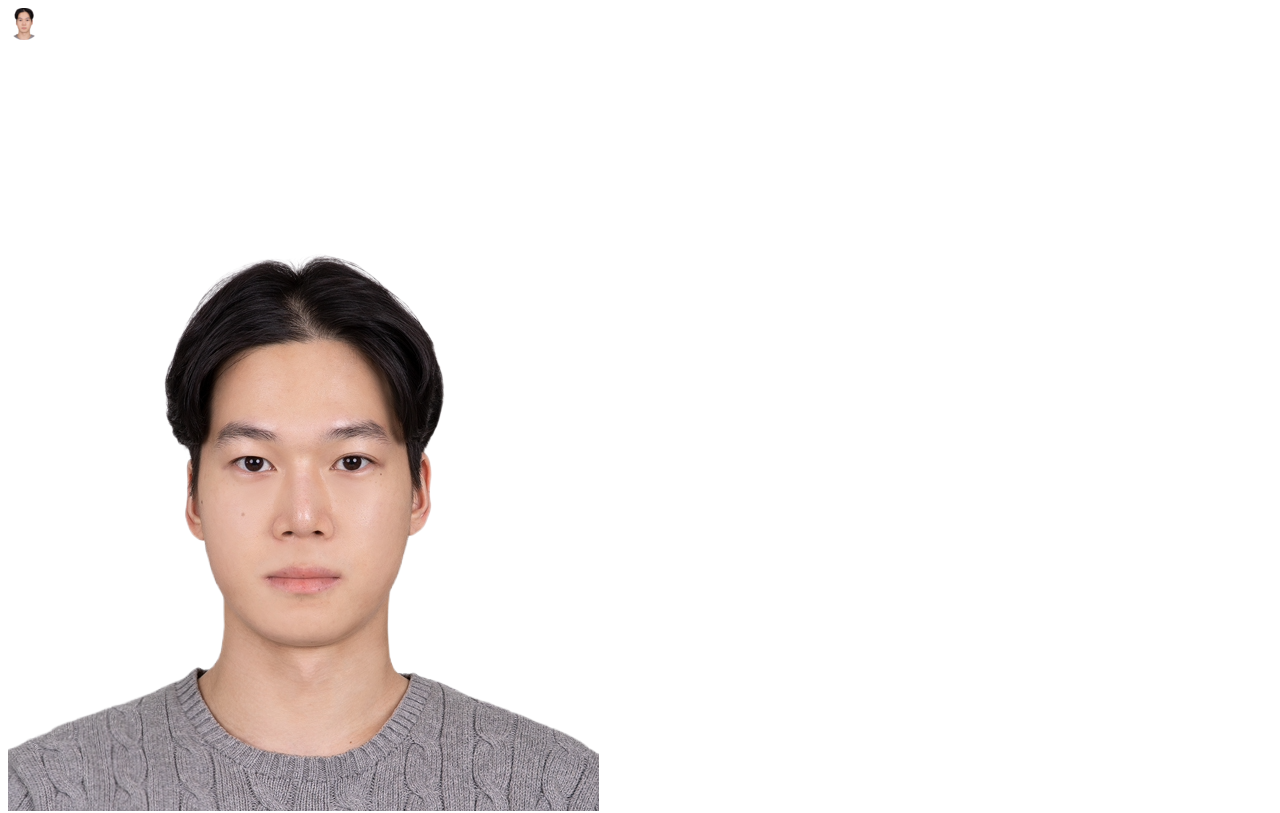
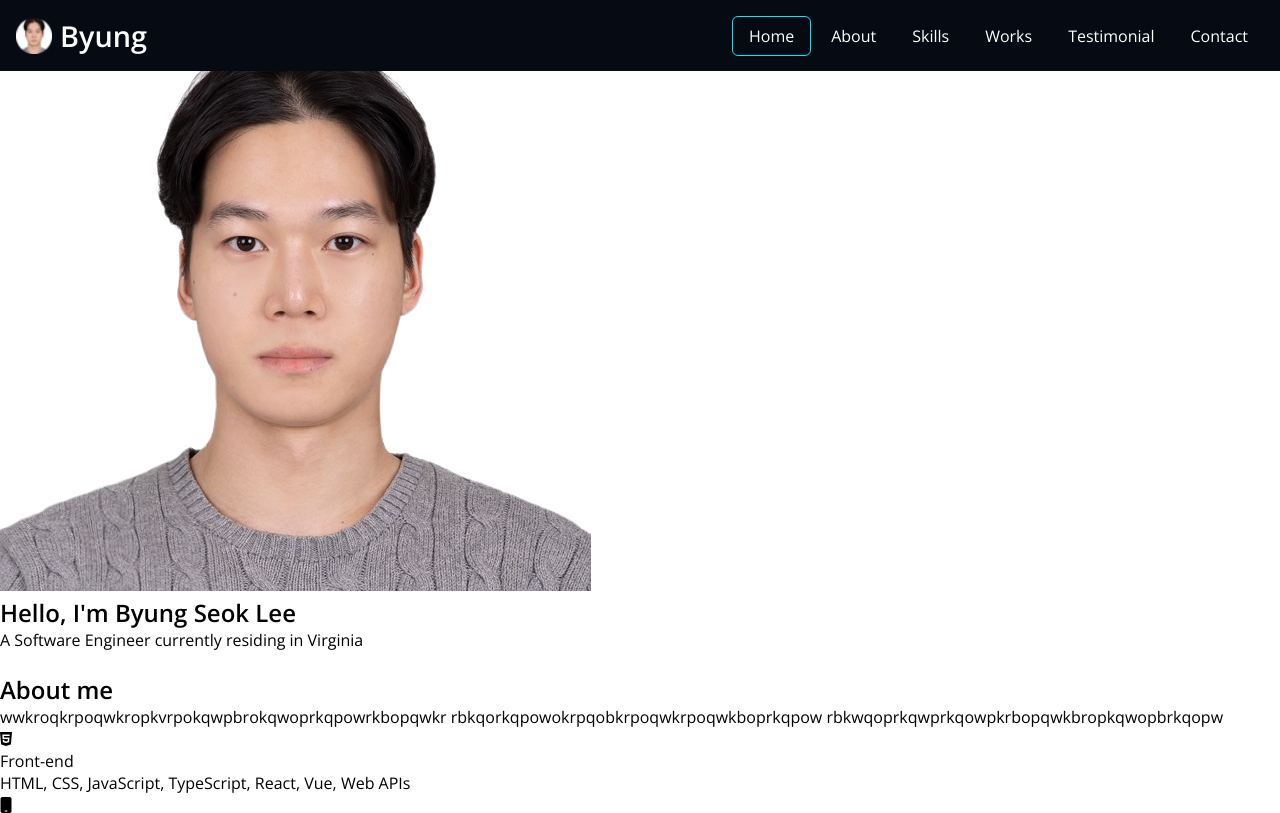
Before and after one commit to byunglee2/portfolio_bsl, a plain HTML site: page index.html in a window 1280 px wide. Shown: the top 813 px of the page. Drawn offline with nearby package versions, Linux system fonts and the light colour scheme.

Commit message:
CSS-Header

```diff
--- a/css/style.css
+++ b/css/style.css
@@ -21,6 +21,7 @@
 
 body {
   font-family: "Open Sans", sans-serif;
+  margin: 0;
 }
 
 h1,
@@ -50,3 +51,48 @@ button {
 button:focus {
   outline: 1px solid var(--color-accent);
 }
+
+/* Header */
+.header {
+  background-color: #050a13;
+  position: fixed;
+  top: 0;
+  width: 100%;
+  padding: 1rem;
+  display: flex;
+  justify-content: space-between;
+  align-items: center;
+}
+
+.header__logo {
+  display: flex;
+  align-items: center;
+  gap: 8px;
+}
+
+.header__logo__img {
+  width: 36px;
+  height: 36px;
+}
+
+.header__logo__title {
+  font-size: 1.8rem;
+}
+
+.header__menu {
+  display: flex;
+  gap: 4px;
+}
+
+.header__menu__item {
+  padding: 8px 16px;
+}
+
+.header__menu__item:hover {
+  border-bottom: 1px solid var(--color-accent);
+}
+
+.header__menu__item.active {
+  border: 1px solid var(--color-accent);
+  border-radius: 6px;
+}
--- a/index.html
+++ b/index.html
@@ -36,19 +36,21 @@
   </head>
   <body>
     <!-- Header -->
-    <header>
-      <div>
-        <img src="images/favicon1.ico" alt="logo" />
-        <h1><a href="#">Byung</a></h1>
+    <header class="header">
+      <div class="header__logo">
+        <img class="header__logo__img" src="images/favicon1.ico" alt="logo" />
+        <h1 class="header__logo__title"><a href="#">Byung</a></h1>
       </div>
       <nav>
-        <ul>
-          <li><a href="#home">Home</a></li>
-          <li><a href="#about">About</a></li>
-          <li><a href="#skills">Skills</a></li>
-          <li><a href="#works">Works</a></li>
-          <li><a href="#testimonial">Testimonial</a></li>
-          <li><a href="#contact">Contact</a></li>
+        <ul class="header__menu">
+          <li><a class="header__menu__item active" href="#home">Home</a></li>
+          <li><a class="header__menu__item" href="#about">About</a></li>
+          <li><a class="header__menu__item" href="#skills">Skills</a></li>
+          <li><a class="header__menu__item" href="#works">Works</a></li>
+          <li>
+            <a class="header__menu__item" href="#testimonial">Testimonial</a>
+          </li>
+          <li><a class="header__menu__item" href="#contact">Contact</a></li>
         </ul>
       </nav>
     </header>
@@ -113,7 +115,7 @@
         </p>
         <div>
           <section>
-            <h3>Coding Skills</h3>
+            <h3>Programming Skills</h3>
             <ul>
               <li>
                 <div><span>Python</span><span>98%</span></div>
@@ -302,7 +304,7 @@
           ></a>
         </li>
       </ul>
-      <p>©️ 2023 All Rights Reserved by Byung Seok Lee</p>
+      <p>Copyright©️2023 All Rights Reserved by Byung Seok Lee</p>
     </footer>
   </body>
 </html>
```
